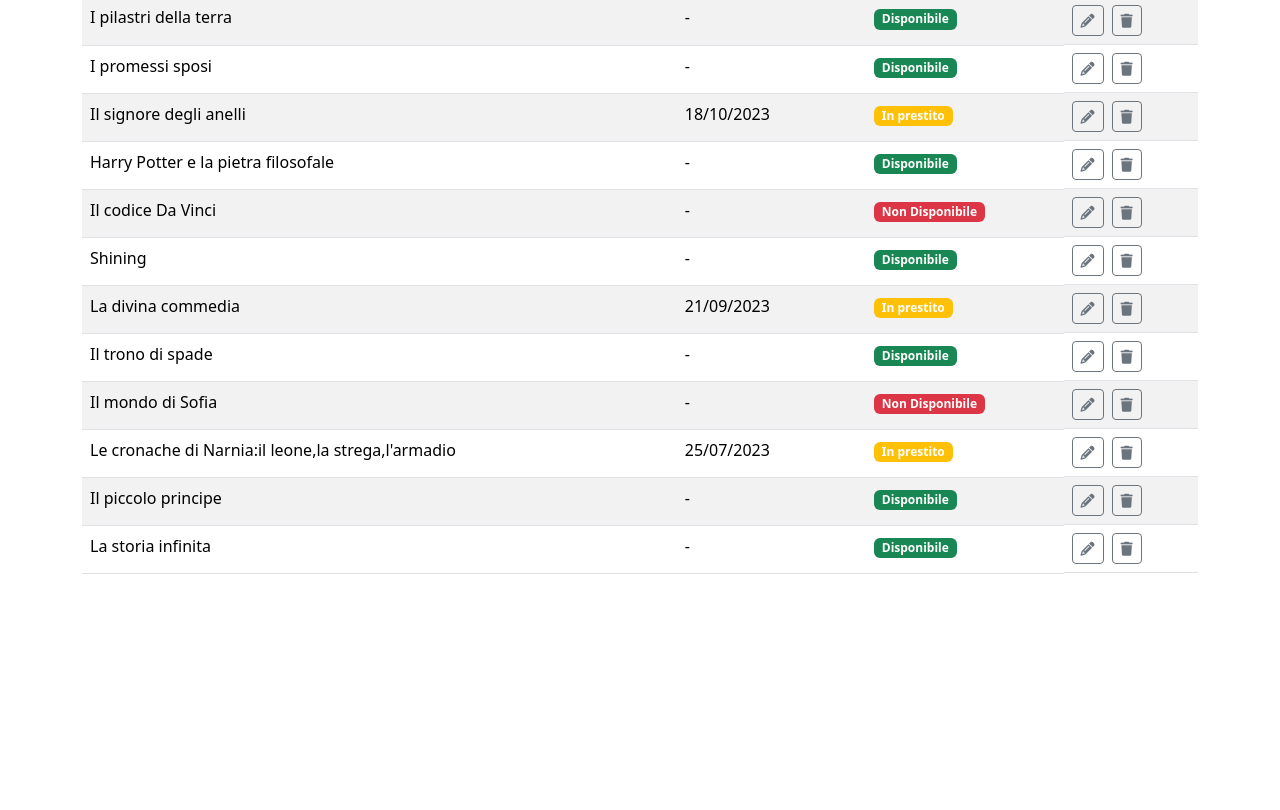
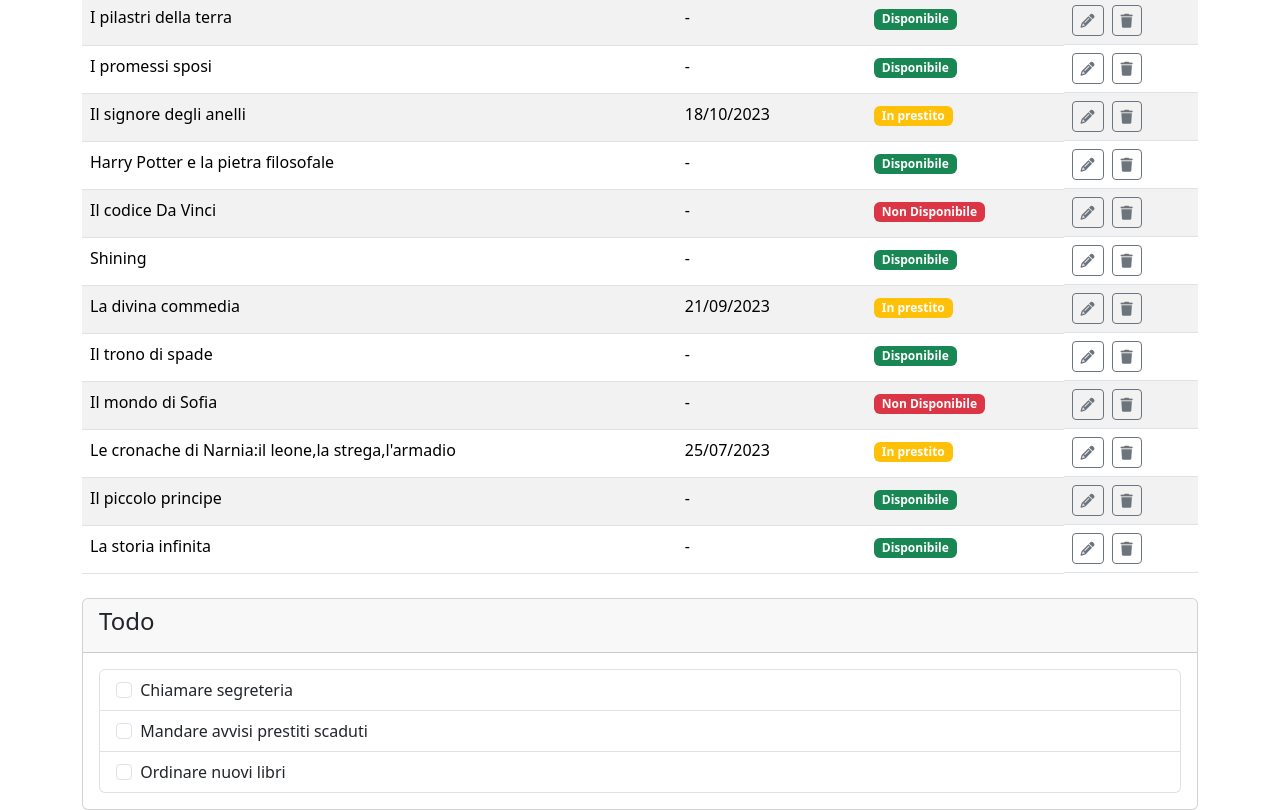
Before and after one commit to LindaTancini/html-css-bootstrap-dashboard, a plain HTML site: page index.html in a window 1280 px wide. Shown: the part 207-1017 px from the top of the page. Before the commit the page ends 800 px from the top, so only its background shows below. Drawn offline with nearby package versions, Linux system fonts and the light colour scheme.

Commit message:
feat: add todo

```diff
--- a/index.html
+++ b/index.html
@@ -278,8 +278,53 @@
           </tbody>
         </table>
         <!-- COLONNA TODO FAQ -->
-        <div class="row">
-          <div class="col"></div>
+        <div class="row mt-4">
+          <!-- TODO -->
+          <div class="col-12">
+            <div class="card">
+              <div class="card-header">
+                <h4>Todo</h4>
+              </div>
+              <div class="card-body">
+                <ul class="list-group">
+                  <li class="list-group-item">
+                    <input
+                      class="form-check-input me-1"
+                      type="checkbox"
+                      value=""
+                      id="firstCheckbox"
+                    />
+                    <label class="form-check-label" for="firstCheckbox"
+                      >Chiamare segreteria</label
+                    >
+                  </li>
+                  <li class="list-group-item">
+                    <input
+                      class="form-check-input me-1"
+                      type="checkbox"
+                      value=""
+                      id="secondCheckbox"
+                    />
+                    <label class="form-check-label" for="secondCheckbox"
+                      >Mandare avvisi prestiti scaduti</label
+                    >
+                  </li>
+                  <li class="list-group-item">
+                    <input
+                      class="form-check-input me-1"
+                      type="checkbox"
+                      value=""
+                      id="thirdCheckbox"
+                    />
+                    <label class="form-check-label" for="thirdCheckbox"
+                      >Ordinare nuovi libri</label
+                    >
+                  </li>
+                </ul>
+              </div>
+            </div>
+          </div>
+          <!-- F.A.Q. -->
           <div class="col"></div>
         </div>
       </main>
```
